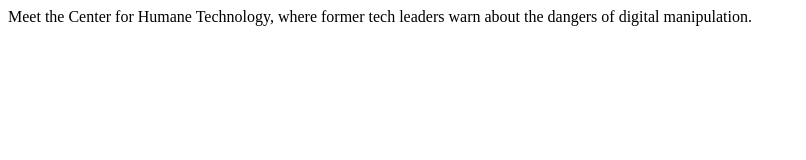
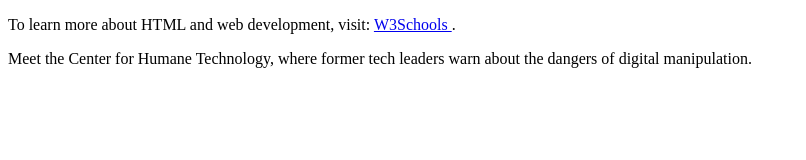
Before and after one commit to rocioconsu/infotechlj, a plain HTML site: page index.html in a window 1280 px wide. Shown: the whole page, without its empty margins (0-806 px from the left). Drawn offline with Linux system fonts and the light colour scheme.

Commit message:
practica1

```diff
--- a/index.html
+++ b/index.html
@@ -9,6 +9,12 @@
     <title></title>
   </head>
   <body>
+    <p>
+  To learn more about HTML and web development, visit:
+  <a href="https://www.w3schools.com/html/" target="_blank" rel="noopener noreferrer">
+    W3Schools
+  </a>.
+  </p>
     Meet the Center for Humane Technology, where former tech leaders warn
     about the dangers of digital manipulation.
   </body>
```
